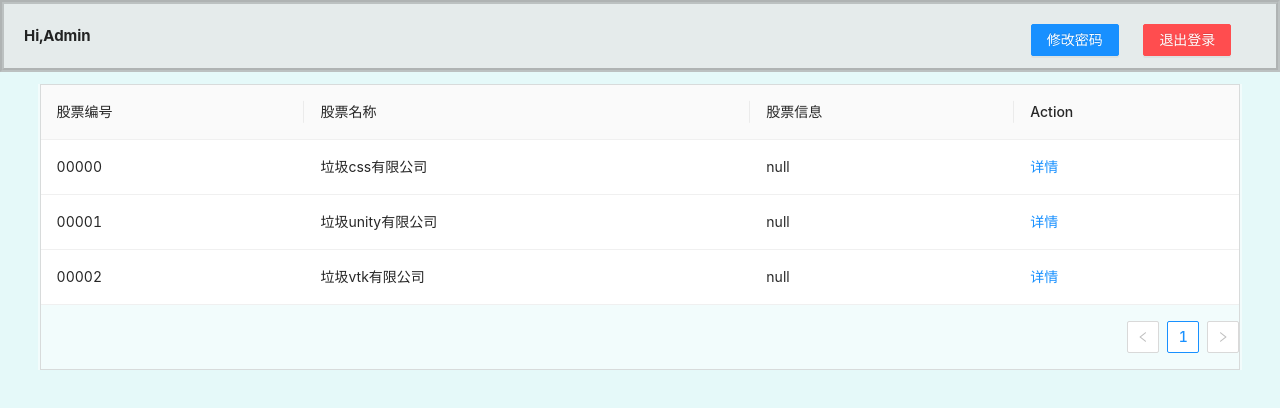
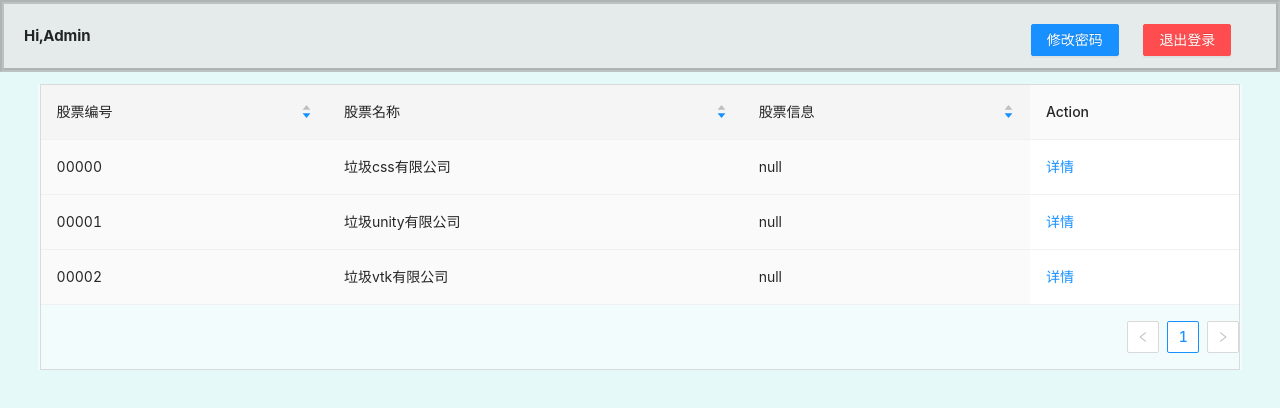
Before and after one commit to chenxw02/stock-trading-system-frontend-2022, a React (Create React App) app: page /admin in a window 1280 px wide. Shown: the top 408 px of the page. Built offline with nearby package versions, Linux system fonts and the light colour scheme.

Commit message:
add sort in AdminPage

```diff
--- a/src/page/AdminPage/AdminPage.js
+++ b/src/page/AdminPage/AdminPage.js
@@ -26,15 +26,19 @@ function AdminPage() {
 
         <div className='admin_header'>
             Hi,Admin
-            <Button type="primary" danger className="admin_button">退出登录</Button>
+            <Button type="primary" danger className="admin_button"
+                onClick={()=>{
+                    window.location.href="./";
+                }}
+            >退出登录</Button>
             <Button type="primary" className="admin_button">修改密码</Button>
         </div>
 
         <div className='admin_table_back'>
            <Table dataSource={data} className="admin_table">
-                <Column title="股票编号" dataIndex="id" defaultSortOrder="descend"/>
-                <Column title="股票名称" dataIndex="name" defaultSortOrder="descend" />
-                <Column title="股票信息" dataIndex="info" defaultSortOrder="descend" />
+                <Column title="股票编号" dataIndex="id" defaultSortOrder="descend" sorter="(a, b) => a.id - b.id" />
+                <Column title="股票名称" dataIndex="name" defaultSortOrder="descend" sorter="(a, b) => a.name - b.name" />
+                <Column title="股票信息" dataIndex="info" defaultSortOrder="descend" sorter="(a, b) => a.info - b.info" />
                 <Column
                 title="Action"
                 key="action"
```
